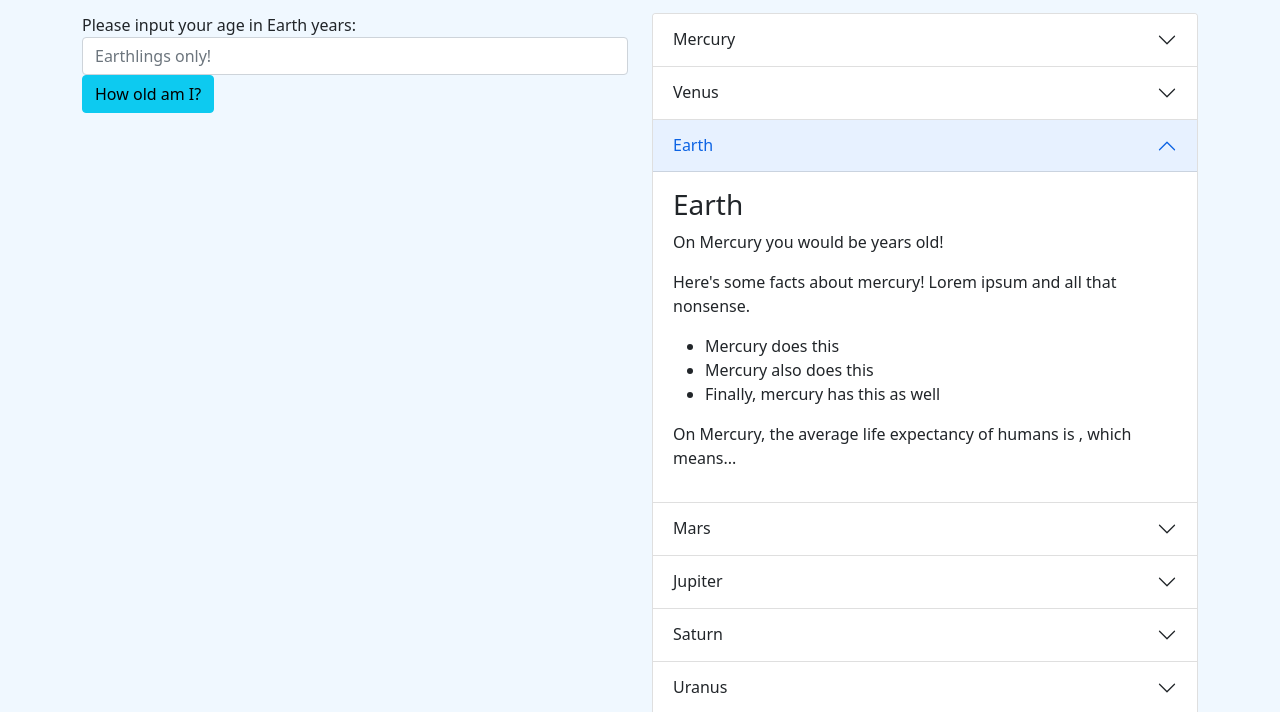
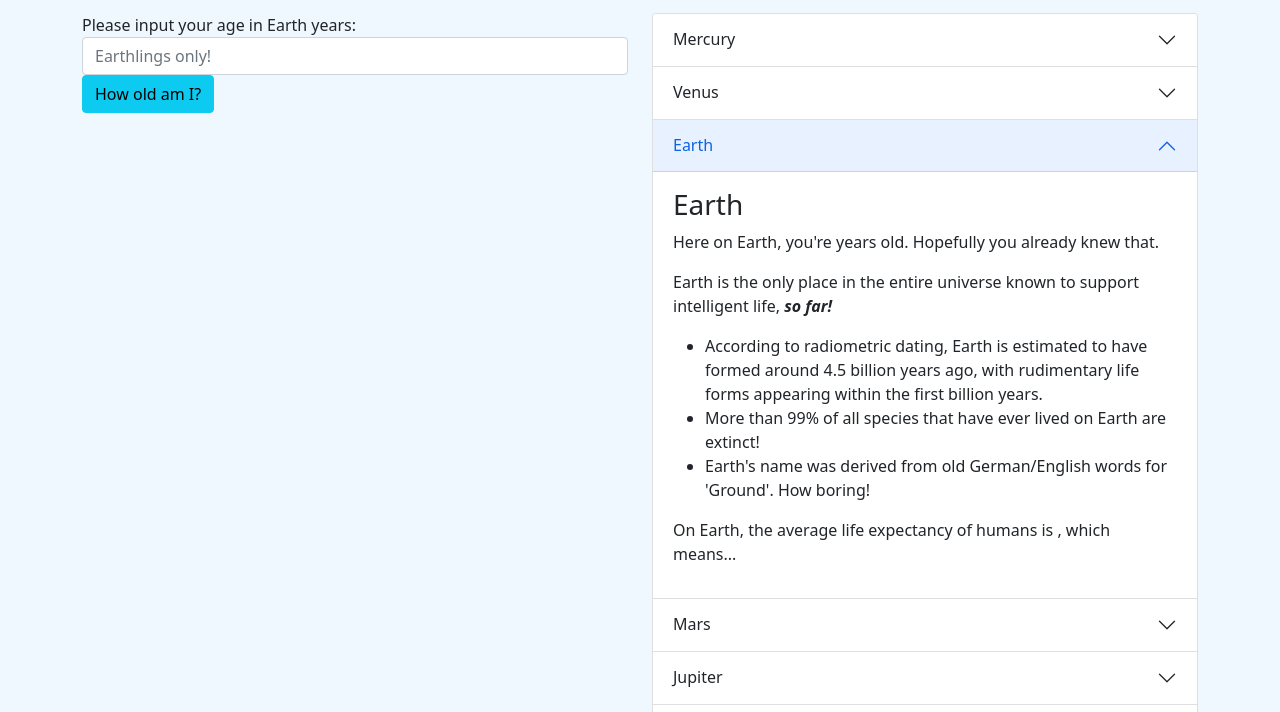
Before and after one commit to catperso/galactic-age-calculator, a website built with webpack: page src/index.html in a window 1280 px wide. Shown: the part 83-795 px from the top of the page. Built offline with nearby package versions, Linux system fonts and the light colour scheme.

Commit message:
WIP add information for all the planets in our solar system, and also pluto

```diff
--- a/src/index.html
+++ b/src/index.html
@@ -30,11 +30,11 @@
                 <div class="accordion-body">
                   <h3>Mercury</h3>
                   <p>On Mercury you would be <span id="mercury-age" class="year-numbers"></span> years old!</p>
-                  <p>Here's some facts about mercury! Lorem ipsum and all that nonsense.</p>
+                  <p>Mercury is the smallest planet in our solar system, and the closest to the sun! One Mercurial year is equivalent to 87.97 Earth days.</p>
                   <ul>
-                    <li>Mercury does this</li>
-                    <li>Mercury also does this</li>
-                    <li>Finally, mercury has this as well</li>
+                    <li>Mercury has almost no atmosphere, meaning at night it's -280&deg; Fahrenheit and over 800&deg; during the day!</li>
+                    <li>In 2015 the NASA space probe MESSENGER crashed on the surface of Mercury after orbitting it over 4,000 times.</li>
+                    <li>In Roman mythology, Mercury was the messenger of the gods, corresponding to Hermes in Greek mythos.</li>
                   </ul>
                   <p>On Mercury, the average life expectancy of humans is <span id="mercury-lifespan" class="year-numbers"></span>, which means...</p>
                   <h5 id="mercury-foretelling" class="year-numbers"></h5>
@@ -50,14 +50,14 @@
               <div id="collapseTwo" class="accordion-collapse collapse" aria-labelledby="headingTwo" data-bs-parent="#planetary-output">
                 <div class="accordion-body">
                   <h3>Venus</h3>
-                  <p>On Mercury you would be <span id="venus-age" class="year-numbers"></span> years old!</p>
-                  <p>Here's some facts about mercury! Lorem ipsum and all that nonsense.</p>
+                  <p>On Venus you would be <span id="venus-age" class="year-numbers"></span> years old!</p>
+                  <p>Venus is the second planet in our solar system. One Venusian year is equivalent to 224.7 Earth days.</p>
                   <ul>
-                    <li>Mercury does this</li>
-                    <li>Mercury also does this</li>
-                    <li>Finally, mercury has this as well</li>
+                    <li>Venus has retrograde rotation, which means the sun rises in the West and sets in the East.</li>
+                    <li>Venus is the hottest planet in our solar system, with surface temperatures of over 867&deg; Fahrenheit!</li>
+                    <li>Venus is named after the Roman goddess of love and beauty, and corresponds with the Greek goddess Aphrodite.</li>
                   </ul>
-                  <p>On Mercury, the average life expectancy of humans is <span id="venus-lifespan" class="year-numbers"></span>, which means...</p>
+                  <p>On Venus, the average life expectancy of humans is <span id="venus-lifespan" class="year-numbers"></span>, which means...</p>
                   <h5 id="venus-foretelling" class="year-numbers"></h5>
                 </div>
               </div>
@@ -71,14 +71,14 @@
               <div id="collapseThree" class="accordion-collapse collapse show" aria-labelledby="headingThree" data-bs-parent="#planetary-output">
                 <div class="accordion-body">
                   <h3>Earth</h3>
-                  <p>On Mercury you would be <span id="earth-age" class="year-numbers"></span> years old!</p>
-                  <p>Here's some facts about mercury! Lorem ipsum and all that nonsense.</p>
+                  <p>Here on Earth, you're <span id="earth-age" class="year-numbers"></span> years old. Hopefully you already knew that.</p>
+                  <p>Earth is the only place in the entire universe known to support intelligent life, <em><strong>so far!</strong></em></p>
                   <ul>
-                    <li>Mercury does this</li>
-                    <li>Mercury also does this</li>
-                    <li>Finally, mercury has this as well</li>
+                    <li>According to radiometric dating, Earth is estimated to have formed around 4.5 billion years ago, with rudimentary life forms appearing within the first billion years.</li>
+                    <li>More than 99% of all species that have ever lived on Earth are extinct!</li>
+                    <li>Earth's name was derived from old German/English words for 'Ground'. How boring!</li>
                   </ul>
-                  <p>On Mercury, the average life expectancy of humans is <span id="earth-lifespan" class="year-numbers"></span>, which means...</p>
+                  <p>On Earth, the average life expectancy of humans is <span id="earth-lifespan" class="year-numbers"></span>, which means...</p>
                   <h5 id="earth-foretelling" class="year-numbers"></h5>
                 </div>
               </div>
@@ -92,14 +92,14 @@
               <div id="collapseFour" class="accordion-collapse collapse" aria-labelledby="headingFour" data-bs-parent="#planetary-output">
                 <div class="accordion-body">
                   <h3>Mars</h3>
-                  <p>On Mercury you would be <span id="mars-age" class="year-numbers"></span> years old!</p>
-                  <p>Here's some facts about mercury! Lorem ipsum and all that nonsense.</p>
+                  <p>On Mars you would be <span id="mars-age" class="year-numbers"></span> years old!</p>
+                  <p>Mars is the second smallest planet in our solar system. One Martian year is equivalent to 687 Earth days.</p>
                   <ul>
-                    <li>Mercury does this</li>
-                    <li>Mercury also does this</li>
-                    <li>Finally, mercury has this as well</li>
+                    <li>On Mars you will find Olympus Mons, the largest volcano and highest known mountain on any planet in the solar system.</li>
+                    <li>The amount of ice in Mars' southern ice cap, if melted, could cover the entire planetary surface in water 11 meters deep.</li>
+                    <li>Mars was named after the Roman god of war, and corresponds to the Greek god Ares.</li>
                   </ul>
-                  <p>On Mercury, the average life expectancy of humans is <span id="mars-lifespan" class="year-numbers"></span>, which means...</p>
+                  <p>On Mars, the average life expectancy of humans is <span id="mars-lifespan" class="year-numbers"></span>, which means...</p>
                   <h5 id="mars-foretelling" class="year-numbers"></h5>
                 </div>
               </div>
@@ -113,14 +113,14 @@
               <div id="collapseFive" class="accordion-collapse collapse" aria-labelledby="headingFive" data-bs-parent="#planetary-output">
                 <div class="accordion-body">
                   <h3>Jupiter</h3>
-                  <p>On Mercury you would be <span id="jupiter-age" class="year-numbers"></span> years old!</p>
-                  <p>Here's some facts about mercury! Lorem ipsum and all that nonsense.</p>
+                  <p>On Jupiter you would be <span id="jupiter-age" class="year-numbers"></span> years old!</p>
+                  <p>Jupiter is the largest planet in our solar system. One Jovian year is equivalent to </p>
                   <ul>
                     <li>Mercury does this</li>
                     <li>Mercury also does this</li>
                     <li>Finally, mercury has this as well</li>
                   </ul>
-                  <p>On Mercury, the average life expectancy of humans is <span id="jupiter-lifespan" class="year-numbers"></span>, which means...</p>
+                  <p>On Jupiter, the average life expectancy of humans is <span id="jupiter-lifespan" class="year-numbers"></span>, which means...</p>
                   <h5 id="jupiter-foretelling" class="year-numbers"></h5>
                 </div>
               </div>
```
